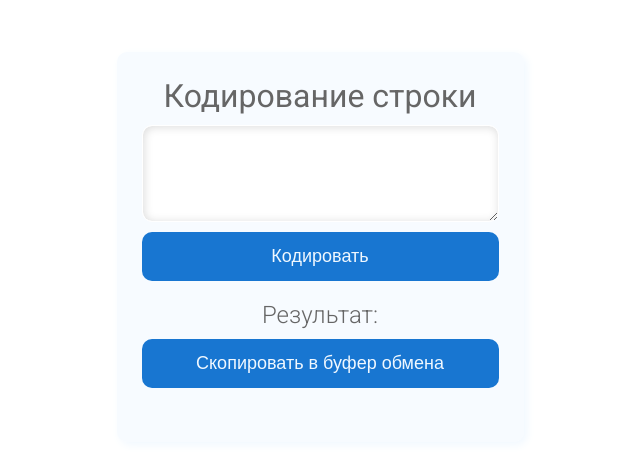
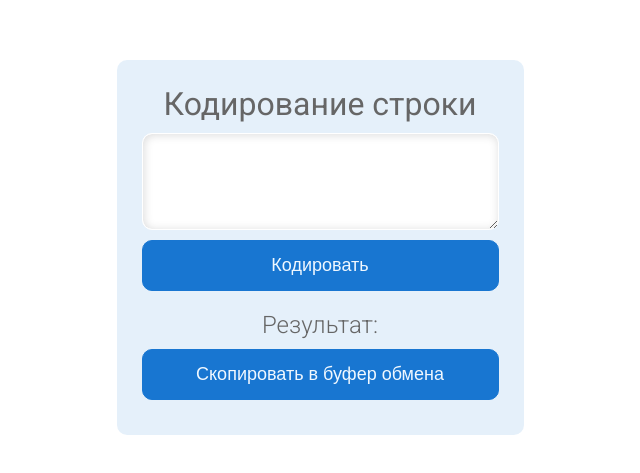
Before and after one commit to olegnastyle/kata, a website built with Vite: page index.html in a window 1280 px wide. Shown: the part 153-626 px from the top of the page, without its empty margins (320-960 px from the left). Built offline with nearby package versions, Linux system fonts and the light colour scheme.

Commit message:
Update style.css

```diff
--- a/style.css
+++ b/style.css
@@ -1,74 +1,3 @@
-/* :root {
-  font-family: Inter, system-ui, Avenir, Helvetica, Arial, sans-serif;
-  line-height: 1.5;
-  font-weight: 400;
-
-  color-scheme: light dark;
-  color: rgba(255, 255, 255, 0.87);
-  background-color: #242424;
-
-  font-synthesis: none;
-  text-rendering: optimizeLegibility;
-  -webkit-font-smoothing: antialiased;
-  -moz-osx-font-smoothing: grayscale;
-}
-
-a {
-  font-weight: 500;
-  color: #646cff;
-  text-decoration: inherit;
-}
-a:hover {
-  color: #535bf2;
-}
-
-body {
-  margin: 0;
-  display: flex;
-  place-items: center;
-  min-width: 320px;
-  min-height: 100vh;
-}
-
-#app {
-  max-width: 1280px;
-  margin: 0 auto;
-  padding: 2rem;
-  text-align: center;
-}
-
-button {
-  border-radius: 8px;
-  border: 1px solid transparent;
-  padding: 0.6em 1.2em;
-  font-size: 1em;
-  font-weight: 500;
-  font-family: inherit;
-  background-color: #1a1a1a;
-  cursor: pointer;
-  transition: border-color 0.25s;
-}
-button:hover {
-  border-color: #646cff;
-}
-button:focus,
-button:focus-visible {
-  outline: 4px auto -webkit-focus-ring-color;
-}
-
-@media (prefers-color-scheme: light) {
-  :root {
-    color: #213547;
-    background-color: #ffffff;
-  }
-  a:hover {
-    color: #747bff;
-  }
-  button {
-    background-color: #f9f9f9;
-  }
-} */
-
 :root {
     --color: #1876d1;
   }
@@ -92,8 +21,7 @@ body {
 
   #app {
     font-family: 'Roboto', sans-serif;
-  background-color: #f0f8ff80;
-  box-shadow: 3px 3px 10px aliceblue;
+    background-color: #1875d11c;
     border-radius: 10px;
     padding: 25px;
   }
@@ -132,11 +60,31 @@ button {
     cursor: pointer;
     border-radius: 10px;
     background-color: var(--color);
+    outline: none;
+    border: 1px solid var(--color);
     color: aliceblue;
     font-size: 18px;
     padding: 14px;
-  border: none;
     width: 100%;
+    position: relative;
+  }
+
+  button::before {
+    content: '';
+    display: block;
+    border-radius: 13px;
+    position: absolute;
+    z-index: -1;
+    top: -10%;
+    left: -1.5%;
+    width: 103%;
+    height: 120%;
+    background-color: #66666625;
+    opacity: 0;
+  }
+
+  button:focus::before {
+    opacity: 1;
   }
 
   button:hover {
@@ -146,6 +94,7 @@ button:hover {
 
   button:active {
     filter: brightness(1);
+    box-shadow: 3px 3px 10px #00000025 inset;
   }
 
   h1,
@@ -160,8 +109,10 @@ h2 {
   }
 
   .success {
-  transition: all 1s linear;
     color: green;
     overflow: hidden;
     opacity: 0;
+    height: 0;
+    text-align: center;
+    text-wrap: nowrap;
   }
```
Lines whose indentation alone changed are shown as unchanged.
